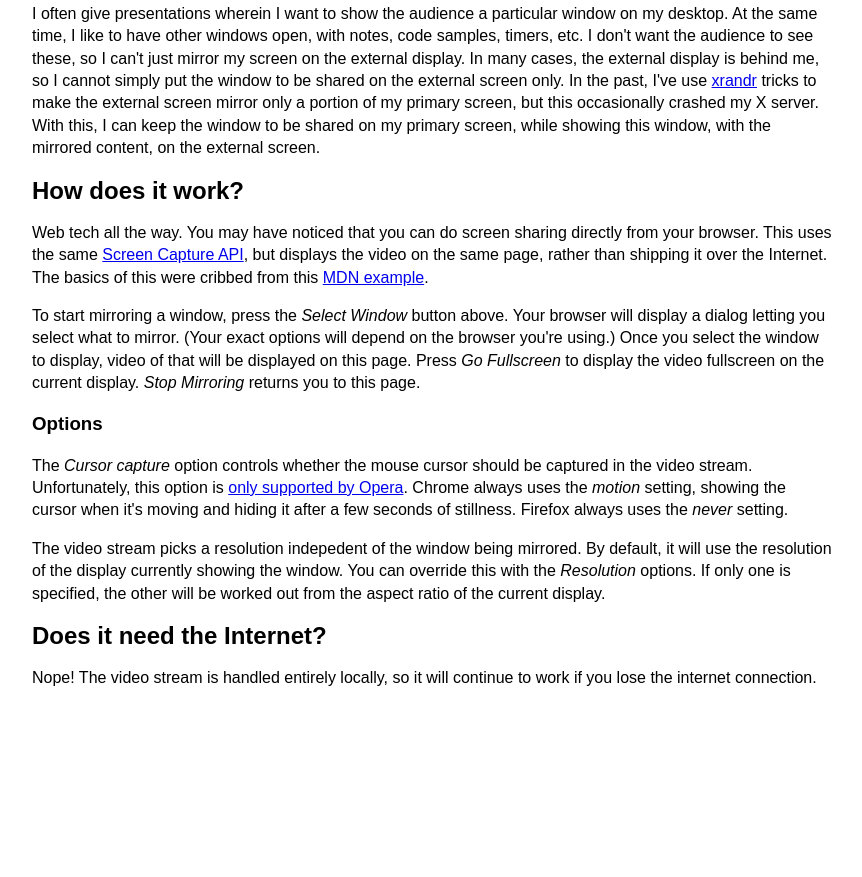
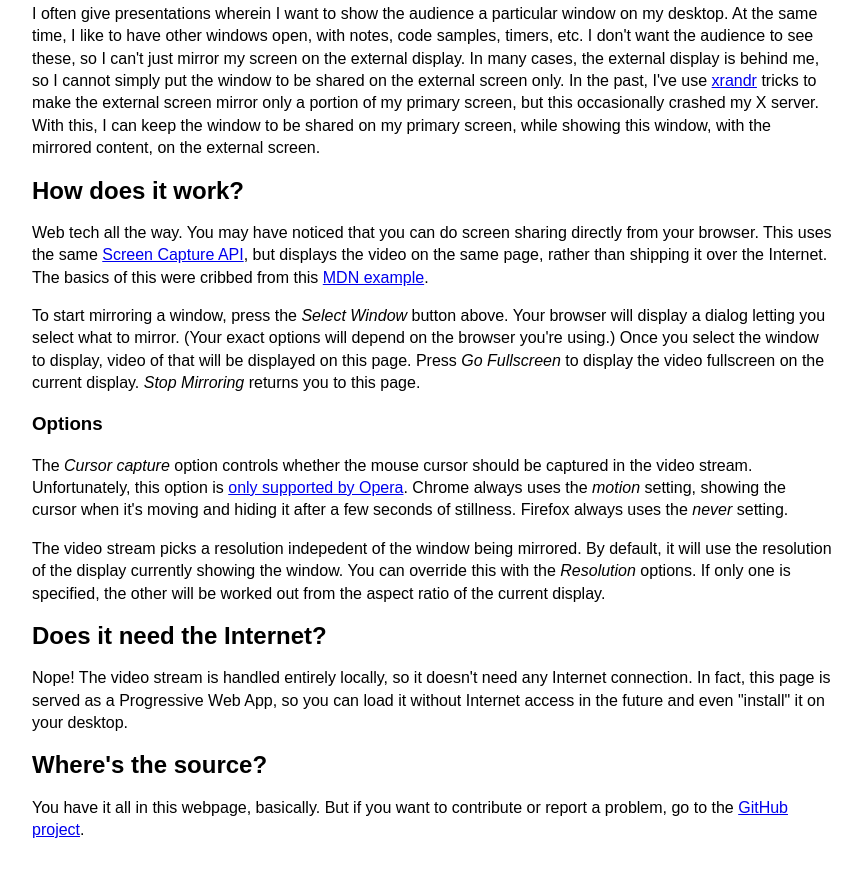
Before and after one commit to rschroll/mirror, a plain HTML site: page index.html in a window 1280 px wide. Shown: the part 299-1176 px from the top of the page, without its empty margins (208-1070 px from the left). Before the commit the page ends 1039 px from the top, so only its background shows below. Drawn offline with Linux system fonts and the light colour scheme.

Commit message:
Add text about service worker and GitHub, as well as favicon

```diff
--- a/index.html
+++ b/index.html
@@ -5,6 +5,7 @@
   <meta charset="utf-8" />
   <meta name="viewport" content="width=device-width, initial-scale=1, shrink-to-fit=no">
   <link rel="manifest" href="manifest.json">
+  <link rel="icon" href="images/mirror192.png">
   <style>
     body {
       margin: 0 auto;
@@ -53,7 +54,9 @@
     <p>The <i>Cursor capture</i> option controls whether the mouse cursor should be captured in the video stream.  Unfortunately, this option is <a href="https://developer.mozilla.org/en-US/docs/Web/API/MediaTrackConstraints/cursor#Browser_compatibility">only supported by Opera</a>.  Chrome always uses the <i>motion</i> setting, showing the cursor when it's moving and hiding it after a few seconds of stillness.  Firefox always uses the <i>never</i> setting.</p>
     <p>The video stream picks a resolution indepedent of the window being mirrored.  By default, it will use the resolution of the display currently showing the window.  You can override this with the <i>Resolution</i> options.  If only one is specified, the other will be worked out from the aspect ratio of the current display.</p>
     <h2>Does it need the Internet?</h2>
-    <p>Nope!  The video stream is handled entirely locally, so it will continue to work if you lose the internet connection.</p>
+    <p>Nope!  The video stream is handled entirely locally, so it doesn't need any Internet connection.  In fact, this page is served as a Progressive Web App, so you can load it without Internet access in the future and even "install" it on your desktop.</p>
+    <h2>Where's the source?</h2>
+    <p>You have it all in this webpage, basically.  But if you want to contribute or report a problem, go to the <a href="https://github.com/rschroll/mirror">GitHub project</a>.</p>
   </div>
   <div id='running' hidden>
     <p>
```
